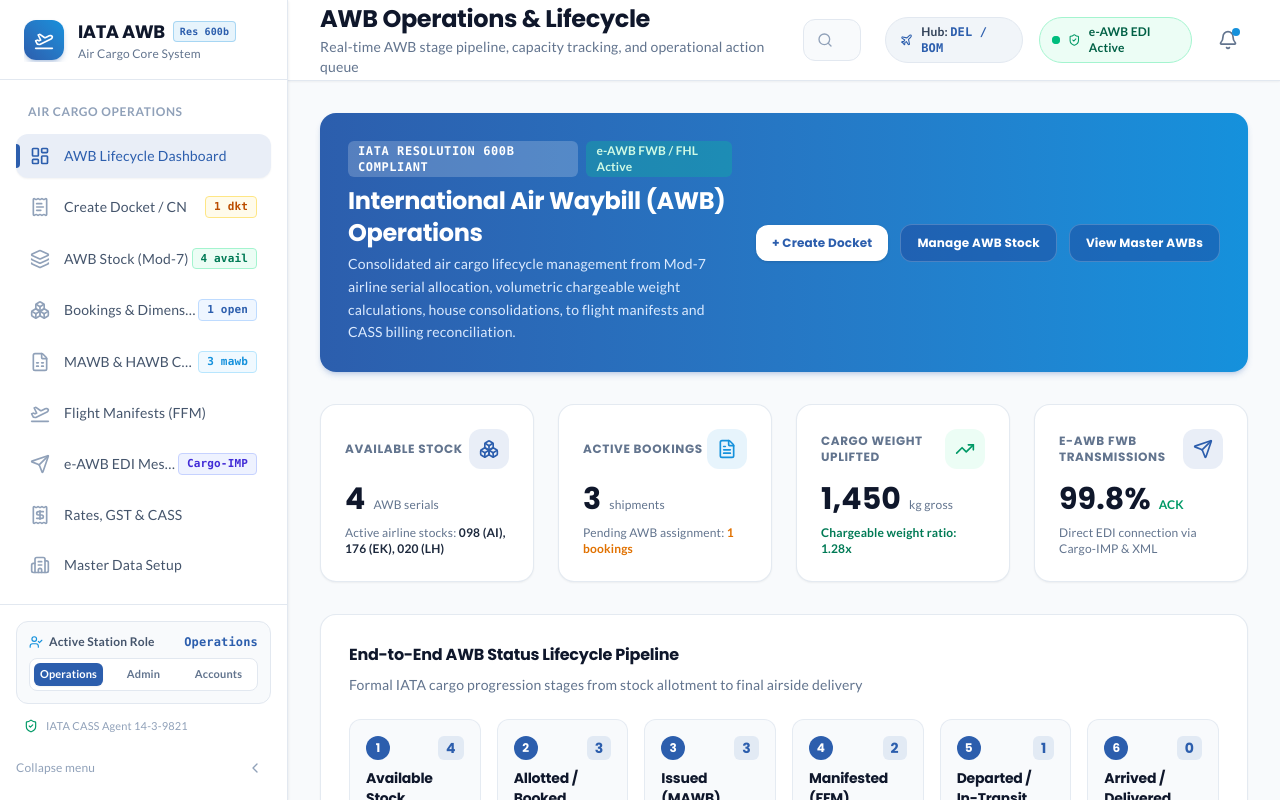
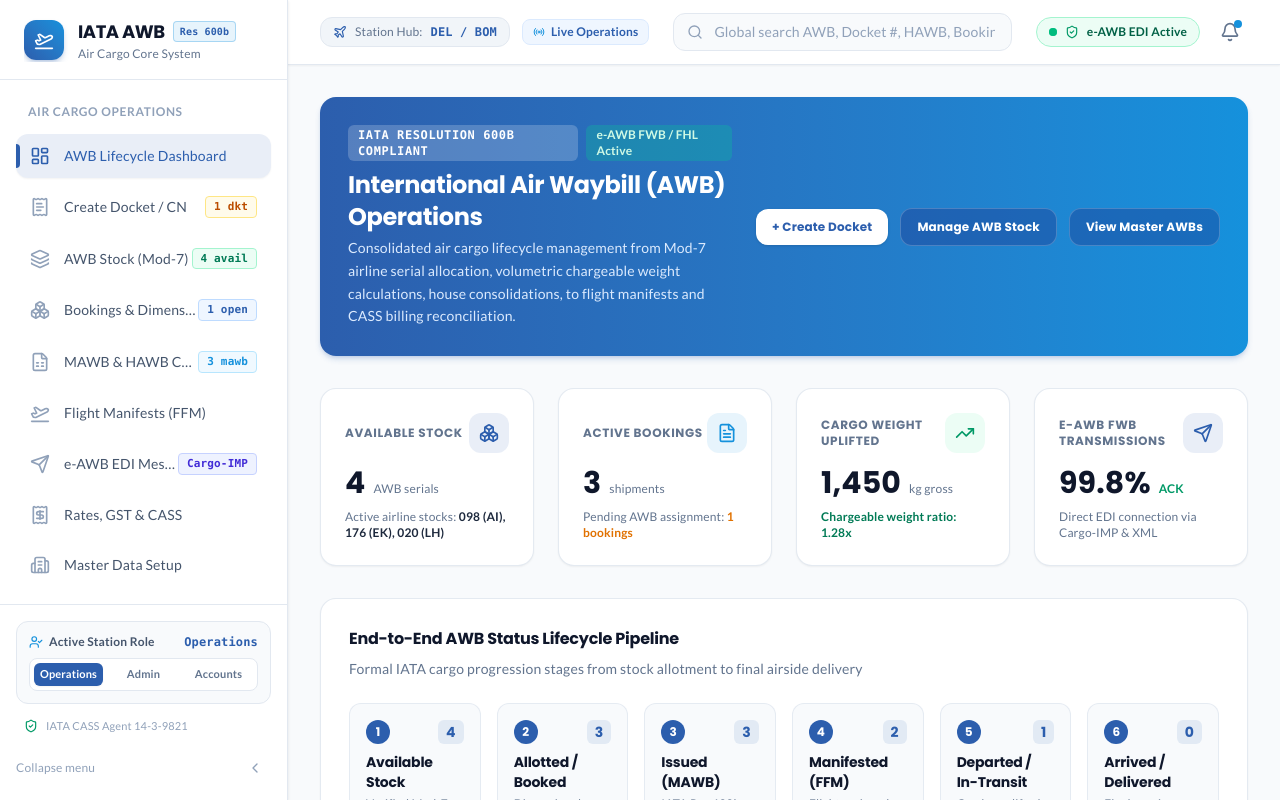
Before and after one commit to M5Csoftware/ita-web-frontend, a Next.js app: page / in a window 1280 px wide. Shown: the top 800 px of the page. Built offline with nearby package versions, Linux system fonts and the light colour scheme.

Commit message:
Update Navbar.tsx

```diff
--- a/src/components/layout/Navbar.tsx
+++ b/src/components/layout/Navbar.tsx
@@ -6,12 +6,13 @@ import {
   Search,
   Bell,
   Plane,
-  ShieldCheck
+  ShieldCheck,
+  Radio
 } from 'lucide-react';
 import { NavPage } from './Sidebar';
 
 interface NavbarProps {
-  activePage: NavPage;
+  activePage?: NavPage;
   onOpenMobileMenu: () => void;
   searchQuery: string;
   onSearchChange: (q: string) => void;
@@ -19,111 +20,57 @@ interface NavbarProps {
 }
 
 export const Navbar: React.FC<NavbarProps> = ({
-  activePage,
   onOpenMobileMenu,
   searchQuery,
   onSearchChange,
   stationCode = 'DEL / BOM',
 }) => {
-  const getPageTitle = (page: NavPage) => {
-    switch (page) {
-      case 'dashboard':
-        return 'AWB Operations & Lifecycle';
-      case 'docket':
-        return 'Create Cargo Docket & Consignment Note';
-      case 'stock':
-        return 'AWB Stock Management (Res 600b)';
-      case 'bookings':
-        return 'Shipment Bookings & Dimensions';
-      case 'mawb':
-        return 'MAWB & HAWB Consolidation';
-      case 'manifest':
-        return 'Flight Manifests (FFM)';
-      case 'eawb':
-        return 'e-AWB EDI Messaging Center';
-      case 'billing':
-        return 'Rates Engine, GST & CASS Settlement';
-      case 'master':
-        return 'IATA Master Data & Agent Profile';
-      default:
-        return 'IATA Air Cargo Operations';
-    }
-  };
-
-  const getPageSubtitle = (page: NavPage) => {
-    switch (page) {
-      case 'dashboard':
-        return 'Real-time AWB stage pipeline, capacity tracking, and operational action queue';
-      case 'docket':
-        return 'Shipment counter intake, dimensional cubing (L×W×H÷6000), E-Way bill mapping, and AWB link';
-      case 'stock':
-        return 'IATA Resolution 600b Mod-7 check digit generator, airline stock series, and audit-locked void control';
-      case 'bookings':
-        return 'Multi-piece dimensional cubing (L×W×H÷6000), chargeable weight calculation, and booking queue';
-      case 'mawb':
-        return 'Master AWB issuing, House AWB groupage consolidation, weight parity checks, and Original 1/2/3 multi-copy print';
-      case 'manifest':
-        return 'Flight allocation, cargo manifest generation, gross weight reconciliation, and departure lock';
-      case 'eawb':
-        return 'Direct airline EDI teletype feed, Cargo-IMP FWB/FHL dispatch, and FSU status updates';
-      case 'billing':
-        return 'Quantity weight slab tariffs (+45 to +1000kg), statutory 18% GST invoicing, and IATA CASS reconciliation';
-      case 'master':
-        return 'Airline 3-digit prefixes, airport codes, shippers, consignees, and accredited issuing agent profile';
-      default:
-        return 'End-to-end Air Waybill operations following IATA standards';
-    }
-  };
-
   return (
     <header className="sticky top-0 z-30 bg-white/95 backdrop-blur-md border-b border-slate-200 text-slate-900 shadow-xs">
       <div className="w-full px-6 sm:px-8 lg:px-8">
-        <div className="flex items-center justify-between h-20 gap-6">
+        <div className="flex items-center justify-between h-16 gap-6">
 
-          {/* Left: Mobile hamburger + Page Title & Subtitle */}
-          <div className="flex items-center gap-4">
+          {/* Left: Mobile hamburger + Hub & Station Indicator */}
+          <div className="flex items-center gap-3">
             <button
               onClick={onOpenMobileMenu}
-              className="lg:hidden p-2.5 text-slate-500 hover:text-slate-900 hover:bg-slate-100 rounded-xl transition-colors"
+              className="lg:hidden p-2 text-slate-500 hover:text-slate-900 hover:bg-slate-100 rounded-xl transition-colors"
               title="Open Navigation Menu"
             >
               <Menu className="w-5 h-5" />
             </button>
 
-            <div>
-              <h1 className="text-xl sm:text-2xl font-bold font-heading text-slate-900 tracking-tight">
-                {getPageTitle(activePage)}
-              </h1>
-              <p className="text-xs sm:text-sm text-slate-500 font-sans mt-0.5 hidden sm:block">
-                {getPageSubtitle(activePage)}
-              </p>
+            {/* Station / Hub pill */}
+            <div className="flex items-center gap-2 px-3 py-1.5 rounded-xl bg-slate-100 border border-slate-200 text-xs font-semibold text-slate-700">
+              <Plane className="w-3.5 h-3.5 text-[#2C5EAD]" />
+              <span className="hidden sm:inline text-slate-500 font-medium">Station Hub:</span>
+              <span className="font-mono text-[#2C5EAD] font-bold">{stationCode}</span>
+            </div>
+
+            <div className="hidden md:flex items-center gap-1.5 px-2.5 py-1 rounded-lg bg-blue-50 text-[#2C5EAD] text-xs font-semibold border border-blue-100">
+              <Radio className="w-3 h-3 text-[#1591DC] animate-pulse" />
+              <span>Live Operations</span>
             </div>
           </div>
 
-          {/* Search bar */}
-          <div className="flex-1 max-w-md hidden md:block">
+          {/* Center: Global Search Bar */}
+          <div className="flex-1 max-w-lg">
             <div className="relative">
               <Search className="w-4 h-4 text-slate-400 absolute left-3.5 top-1/2 -translate-y-1/2" />
               <input
                 type="text"
-                placeholder="Global search AWB, HAWB, Booking, Flight, or Shipper..."
+                placeholder="Global search AWB, Docket #, HAWB, Booking, Flight, or Shipper..."
                 value={searchQuery}
                 onChange={(e) => onSearchChange(e.target.value)}
-                className="w-full pl-10 pr-4 py-2.5 text-sm bg-slate-50 border border-slate-200 rounded-xl text-slate-900 placeholder-slate-400 focus:outline-none focus:ring-2 focus:ring-[#2C5EAD]/20 focus:border-[#2C5EAD] transition-all font-sans"
+                className="w-full pl-10 pr-4 py-2 text-sm bg-slate-50 border border-slate-200 rounded-xl text-slate-900 placeholder-slate-400 focus:outline-none focus:ring-2 focus:ring-[#2C5EAD]/20 focus:border-[#2C5EAD] transition-all font-sans"
               />
             </div>
           </div>
 
-          {/* Right controls */}
-          <div className="flex items-center gap-4">
-            {/* Station Hub Badge */}
-            <div className="hidden sm:flex items-center gap-2 px-3.5 py-1.5 rounded-full bg-slate-100 border border-slate-200 text-xs font-semibold text-slate-700">
-              <Plane className="w-3.5 h-3.5 text-[#2C5EAD]" />
-              <span>Hub: <span className="font-mono text-[#2C5EAD] font-bold">{stationCode}</span></span>
-            </div>
-
+          {/* Right: EDI Gateway Status & Notifications */}
+          <div className="flex items-center gap-3 shrink-0">
             {/* EDI Gateway Status */}
-            <div className="hidden lg:flex items-center gap-2 px-3 py-1.5 rounded-full bg-emerald-50 border border-emerald-200 text-xs font-semibold text-emerald-800">
+            <div className="hidden sm:flex items-center gap-2 px-3 py-1.5 rounded-full bg-emerald-50 border border-emerald-200 text-xs font-semibold text-emerald-800">
               <span className="relative flex h-2 w-2">
                 <span className="animate-ping absolute inline-flex h-full w-full rounded-full bg-emerald-400 opacity-75"></span>
                 <span className="relative inline-flex rounded-full h-2 w-2 bg-emerald-500"></span>
@@ -135,10 +82,10 @@ export const Navbar: React.FC<NavbarProps> = ({
             {/* Notifications button */}
             <button
               title="System Alerts & EDI Acknowledgements"
-              className="p-2.5 text-slate-500 hover:text-slate-800 hover:bg-slate-100 rounded-xl transition-colors relative"
+              className="p-2 text-slate-500 hover:text-slate-800 hover:bg-slate-100 rounded-xl transition-colors relative"
             >
               <Bell className="w-5 h-5" />
-              <span className="absolute top-2 right-2 w-2 h-2 rounded-full bg-[#1591DC]"></span>
+              <span className="absolute top-1.5 right-1.5 w-2 h-2 rounded-full bg-[#1591DC]"></span>
             </button>
           </div>
 
```
